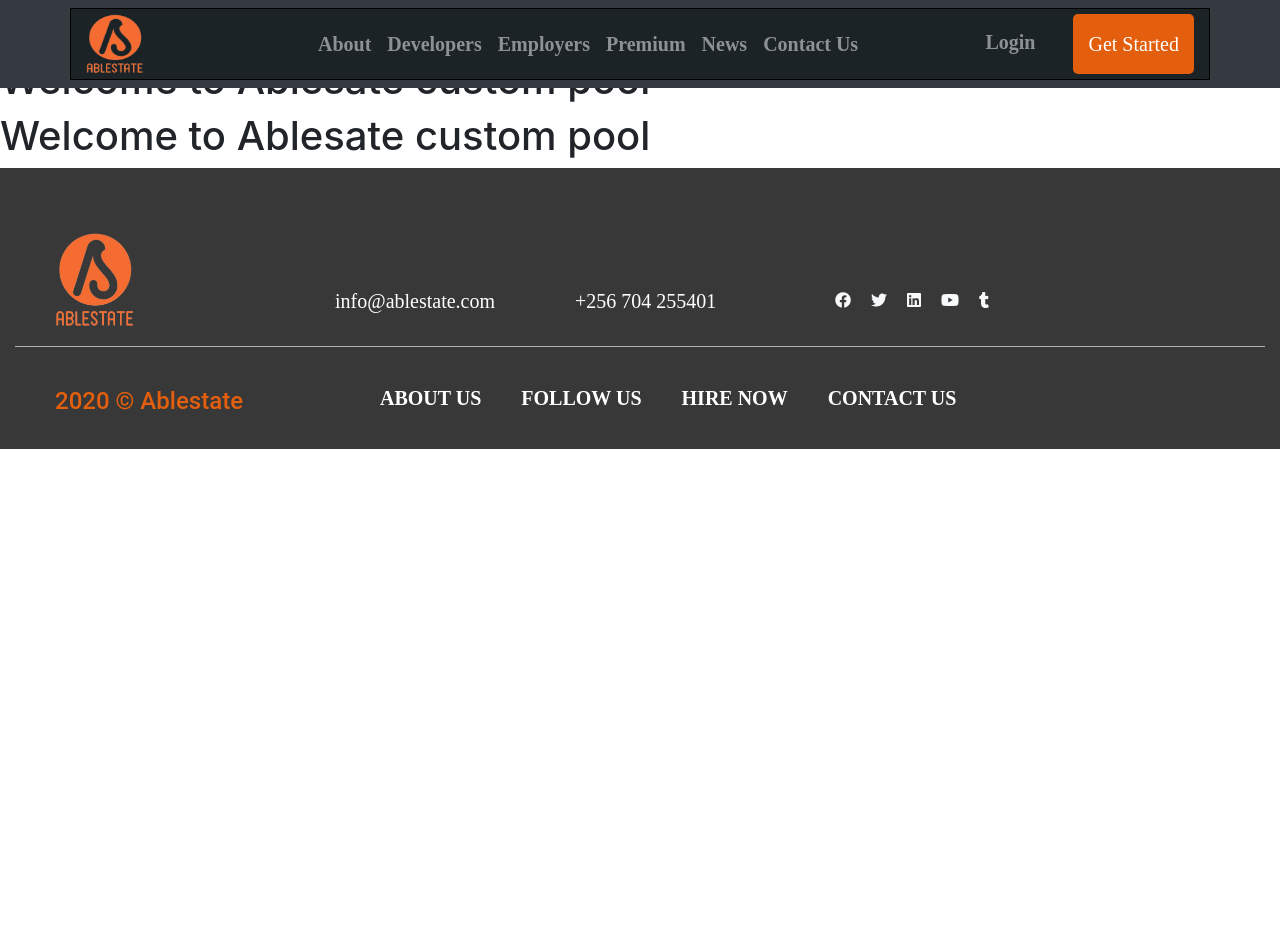
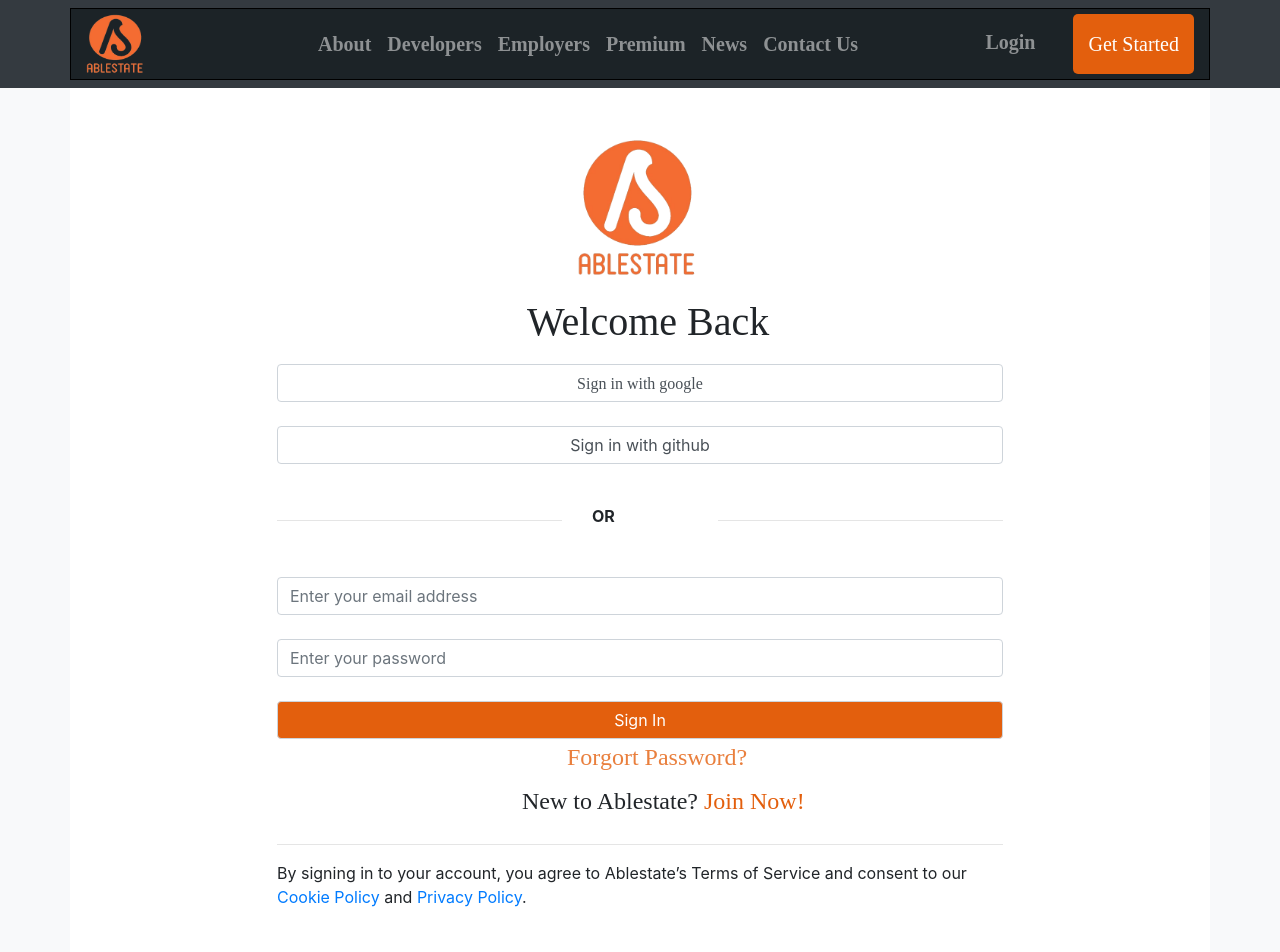
Before and after one commit to Nyayic/ablestate, a React (Create React App) app: page /login in a window 1280 px wide. Shown: the top 952 px of the page. Before the commit the page ends 800 px from the top, so only its background shows below. Built offline with nearby package versions, Linux system fonts and the light colour scheme; a web font is replaced by a local one.

Commit message:
designed login page

```diff
--- a/src/pages/Developers/Developers.js
+++ b/src/pages/Developers/Developers.js
@@ -17,11 +17,11 @@
                     </div>
 
                 </div>
-                <div className="container mt-4 mb-4  bg-white">
+                <div className="container mt-4 mb-4 bg-white">
                     <div className="row">
                         <div className="col-md-12">
                             <h1>Please complete your profile</h1>
-                            <div className="form col">
+                            <div className="form">
                                 <label for="name">Your Name</label>
                                 <input type="text" className="form-control"/>
                                 <label for="role">Prefered Role</label>
--- a/src/pages/Employers/Employers.js
+++ b/src/pages/Employers/Employers.js
@@ -32,18 +32,32 @@
                             <h1>Please complete this short form</h1>
                             <div className="form col">
                                 <label for="name">Your company Name</label>
-                                <input type="text" className="form-control"/>
-                                <label for="role">choose your next hire(s)</label>
-                                <input type="text" className="form-control"/>
+                                <input type="text" className="form-control"/><br/>
+                                <label for="role">Choose your next Hire(s)</label>
+                                <div className="row">
+                                    <div className="col-sm-4">
+                                        <label for>Number of developers</label>
+                                        <input type="text" className="form-control"/>
+                                    </div>
+                                    <div className="col-sm-4">
+                                        <label for>Job Type(s)</label>
+                                        <input type="text" className="form-control"/>
+                                    </div>
+                                    <div className="col-sm-4">
+                                        <label for>Required Skill(s)</label>
+                                        <input type="text" className="form-control"/><br/>
+                                        <input type="button" value="Add" className="btn btn-primary mr-4"/>
+                                    </div>
+                                </div>
                                 <label for="name">Your Name</label>
                                 <input type="text" className="form-control"/>
                                 <label for="phone">Phone Number</label>
                                 <input type="text" className="form-control"/>
                                 <label for="location">Location</label>
                                 <input type="text" className="form-control"/>
-                                <label for="name">email address</label>
+                                <label for="name">Email address</label>
                                 <input type="text" className="form-control"/>
-                                <label for="name">description</label>
+                                <label for="name">Description</label>
                                 <input type="textarea" className="form-control"/>
                                 <input type="button" className="btn btn-primary mt-4 form-control" value="submit"/>
                             </div>
--- /dev/null
+++ b/src/pages/Login/Login.css
@@ -0,0 +1,65 @@
+
+
+.logo{
+    height: 160px;
+    width: 140px;
+    margin-left: 290px;
+    padding: 10px;
+
+}
+.header-text{
+    padding: 10px;
+    margin-left: 240px;
+
+    font-family: Roboto Slab;
+    font-style: normal;
+    font-weight: 500;
+    font-size: 40px;
+}
+.form{
+    padding-top: 40px;
+    padding-bottom: 40px;
+
+}
+.login-row{
+    margin-left: 160px;
+    margin-right: 160px;
+}
+.sign-in-btn{
+    background: #E35F0D;
+    color: #ffffff;
+}
+.forgot-password{
+    padding: 10px;
+    margin-left: 280px;
+    font-family: Roboto Slab;
+    font-style: normal;
+    font-weight: 500;
+    font-size: 24px;
+    color: rgba(227, 95, 13, 0.8);
+}
+
+.forgot-password:hover{
+    text-decoration: none;
+    font-weight: bold;
+    color: #E35F0D;
+}
+
+.new-to{
+    padding: 5px;
+    margin-left: 240px;
+    font-family: Raleway;
+    font-style: normal;
+    font-weight: 500;
+    font-size: 24px;
+    line-height: 43px;
+}
+
+.new-to a{
+    text-decoration: none;
+    color: #E35F0D;
+}
+
+.new-to a:hover{
+    font-weight: bold;
+}
--- a/src/pages/Login/Login.js
+++ b/src/pages/Login/Login.js
@@ -1,12 +1,57 @@
 import React from 'react';
+import Logo from '../../images/logo.png';
+import './Login.css';
 
  function Login (){
      return(
-         <div>
-             <h1>Welcome to Ablesate custom pool</h1>
-             <h1>Welcome to Ablesate custom pool</h1>
-             <h1>Welcome to Ablesate custom pool</h1>
-         </div>
+        <div className="container-fluid bg-light">
+            <div className="row bg-light">
+                <div className="container mt-4 mb-4 jumbotron bg-white">
+                    <div className="row login-row">
+                        <div className="col-md-12 form">
+                            <img src={Logo} alt="Logo" className="logo"/>
+                            <h1 className="header-text">Welcome Back</h1>
+                            <input type="button" className="form-control fa fa-google" value="Sign in with google"/> <br/>
+                            <input type="button" className="form-control" value="Sign in with github"/>
+                        </div>
+
+                            <div className="col-sm-5">
+                                <hr/>
+                            </div>
+                            <div className="col-sm-2">
+                                <b className="text-center">OR</b>
+                            </div>
+                            <div className="col-sm-5">
+                                <hr/>
+                            </div>
+
+                        <div className="col-md-12 form">
+                            <input type="text" className="form-control" placeholder="Enter your email address"/> <br/>
+                            <input type="password" className="form-control" placeholder="Enter your password"/> <br/>
+                            <input type="button" className="form-control sign-in-btn" value="Sign In"/>
+
+                            <div className="login-footer">
+                            <a href="/reset-password" className="forgot-password">Forgort Password?</a>
+                            <h3 className="new-to">
+                                New to Ablestate?
+                                <a href="/sign-up"> Join Now!</a>
+                            </h3>
+                            <hr/>
+                                <div className="consent">
+                                    <p>
+                                    By signing in to your account, you agree to Ablestate’s Terms of Service and consent to our
+                                    <a href="/cookies-policy"> Cookie Policy</a> and <a href="/privacy-policy">Privacy Policy</a>.
+                                    </p>
+
+                                </div>
+                            </div>
+                        </div>
+
+                    </div>
+
+                </div>
+            </div>
+        </div>
      );
  }
 
```
Also changed, not shown: 1 other file (tests, documents, lock files or other folders).
